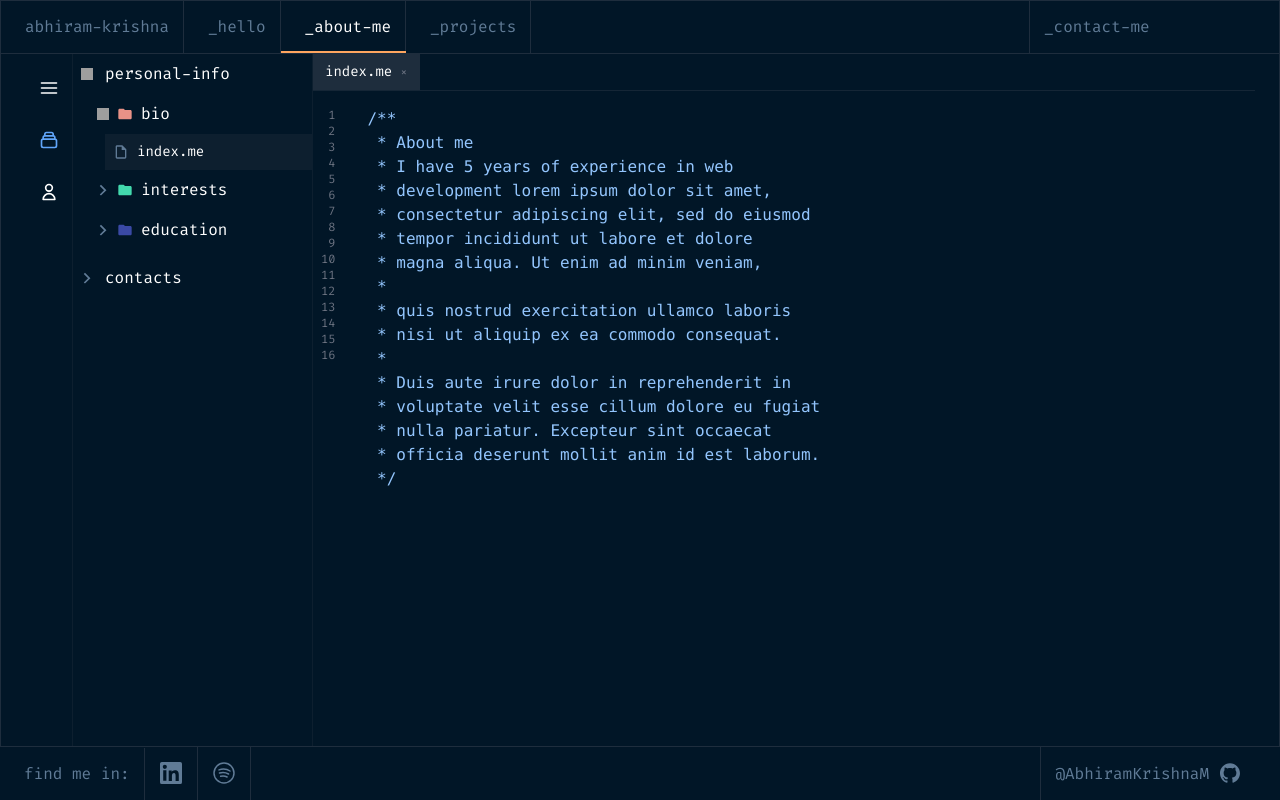
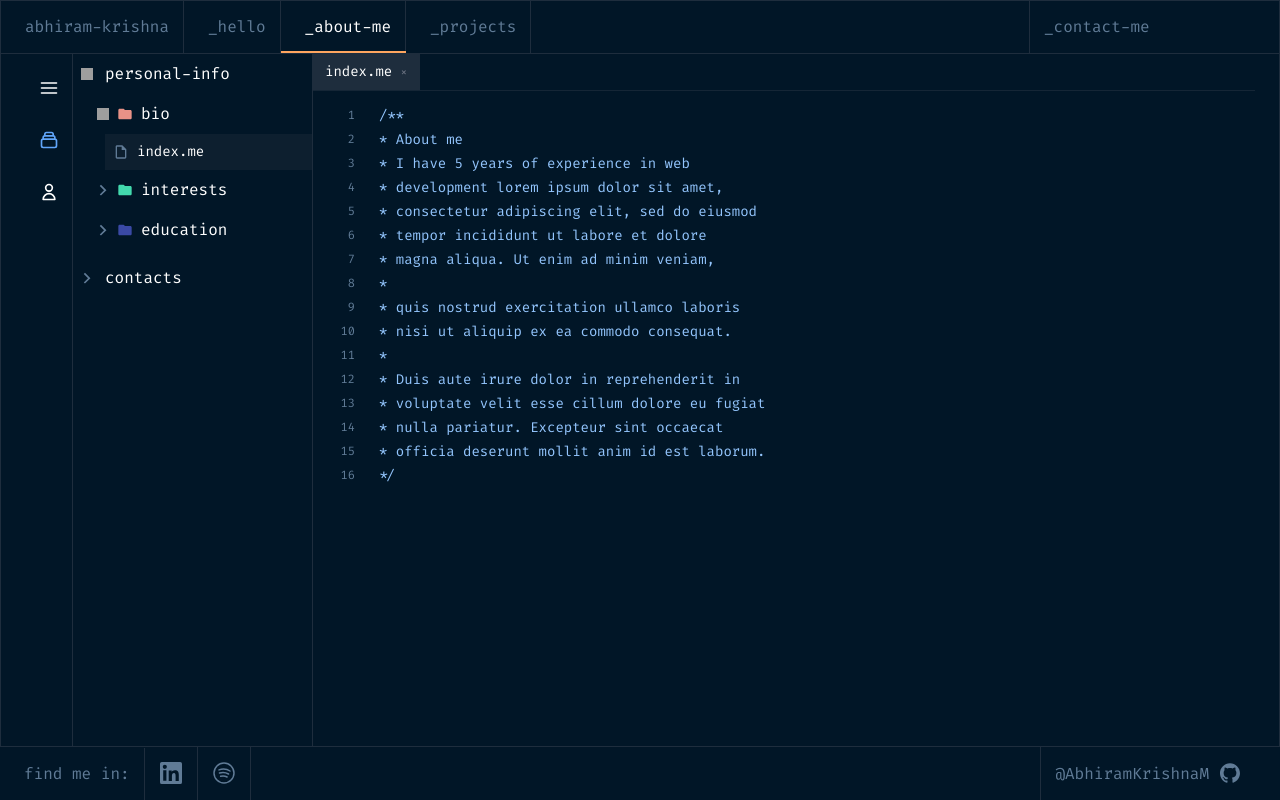
Before and after one commit to AbhiramKrishnaM/Portfolio, a Vue app: page /about in a window 1280 px wide. Built offline with nearby package versions, Linux system fonts and the light colour scheme; grey boxes are pictures that could not be loaded.

Commit message:
added vscode items

```diff
--- a/src/components/file-contents/BioIndex.vue
+++ b/src/components/file-contents/BioIndex.vue
@@ -1,30 +1,76 @@
 <template>
   <div class="file-content flex">
-    <!-- Line numbers -->
-    <div class="line-numbers py-4 pr-2 text-right text-gray-500 select-none">
-      <div v-for="n in 16" :key="n" class="text-xs px-2">{{ n }}</div>
+    <!-- Line numbers column styled like VS Code (with border removed) -->
+    <div
+      class="line-numbers py-3 text-right text-[#607B96] select-none"
+      style="min-width: 50px"
+    >
+      <div
+        v-for="n in 16"
+        :key="n"
+        class="line-number px-2 h-[24px] flex items-center justify-end"
+      >
+        {{ n }}
+      </div>
     </div>
 
-    <!-- File content -->
-    <div class="code-content py-4 pl-4">
-      <pre class="font-mono text-blue-300 whitespace-pre">
-/**
- * About me
+    <!-- File content with proper VS Code-like spacing -->
+    <div class="code-content py-3 pl-4 text-blue-300">
+      <div class="code-line h-[24px] flex items-center">/**</div>
+      <div class="code-line h-[24px] flex items-center">* About me</div>
+      <div class="code-line h-[24px] flex items-center">
         * I have 5 years of experience in web
+      </div>
+      <div class="code-line h-[24px] flex items-center">
         * development lorem ipsum dolor sit amet,
+      </div>
+      <div class="code-line h-[24px] flex items-center">
         * consectetur adipiscing elit, sed do eiusmod
+      </div>
+      <div class="code-line h-[24px] flex items-center">
         * tempor incididunt ut labore et dolore
+      </div>
+      <div class="code-line h-[24px] flex items-center">
         * magna aliqua. Ut enim ad minim veniam,
- *
+      </div>
+      <div class="code-line h-[24px] flex items-center">*</div>
+      <div class="code-line h-[24px] flex items-center">
         * quis nostrud exercitation ullamco laboris
+      </div>
+      <div class="code-line h-[24px] flex items-center">
         * nisi ut aliquip ex ea commodo consequat.
- *
+      </div>
+      <div class="code-line h-[24px] flex items-center">*</div>
+      <div class="code-line h-[24px] flex items-center">
         * Duis aute irure dolor in reprehenderit in
+      </div>
+      <div class="code-line h-[24px] flex items-center">
         * voluptate velit esse cillum dolore eu fugiat
+      </div>
+      <div class="code-line h-[24px] flex items-center">
         * nulla pariatur. Excepteur sint occaecat
+      </div>
+      <div class="code-line h-[24px] flex items-center">
         * officia deserunt mollit anim id est laborum.
- */</pre
-      >
+      </div>
+      <div class="code-line h-[24px] flex items-center">*/</div>
     </div>
   </div>
 </template>
+
+<style scoped>
+.file-content {
+  font-family: "Fira Code", monospace;
+  font-size: 14px;
+}
+
+.line-number {
+  font-size: 12px;
+  color: #607b96;
+}
+
+/* Optional: add a subtle highlight on hover like VS Code does */
+.code-line:hover {
+  background-color: rgba(30, 45, 61, 0.4);
+}
+</style>
--- a/src/layouts/DesktopLayout.vue
+++ b/src/layouts/DesktopLayout.vue
@@ -1,12 +1,12 @@
 <template>
   <div
-    class="desktop-layout bg-[#011627] text-white min-h-screen flex flex-col"
+    class="desktop-layout bg-[#011627] text-white min-h-screen flex flex-col box-border"
   >
     <!-- Main Content Area -->
     <div class="main-content flex-1 flex">
       <!-- Left side icons column -->
       <div
-        class="icons-column w-12 bg-[#011627] border-r border-[#1E2D3D]/40 flex flex-col items-center py-4"
+        class="icons-column w-12 bg-[#011627] border-r border-[#1E2D3D] flex flex-col items-center py-4"
       >
         <div class="icon-btn p-2 mb-4 cursor-pointer">
           <svg
@@ -58,7 +58,7 @@
       <!-- Content container with sidebar and editor -->
       <div class="vs-code-container flex flex-1">
         <!-- Sidebar/Explorer -->
-        <div class="sidebar w-60 border-r border-[#1E2D3D]/40 flex flex-col">
+        <div class="sidebar w-60 border-r border-[#1E2D3D] flex flex-col">
           <!-- Main folder - personal-info -->
           <div class="folder">
             <div
```
Lines whose indentation alone changed are shown as unchanged.
